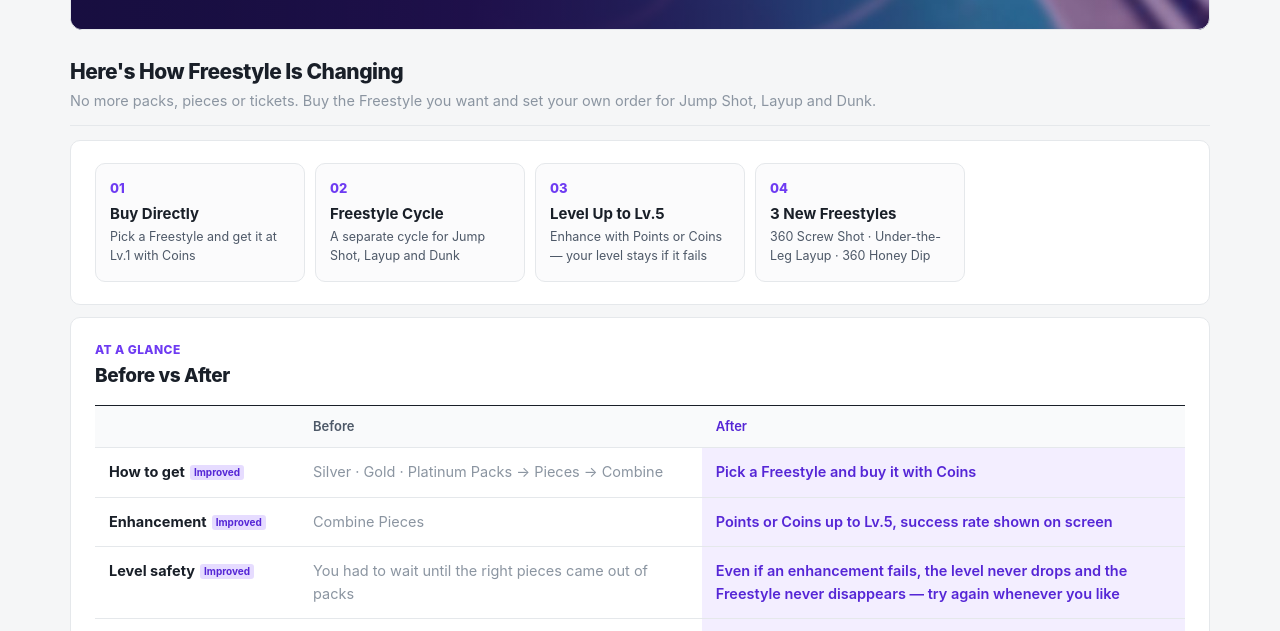
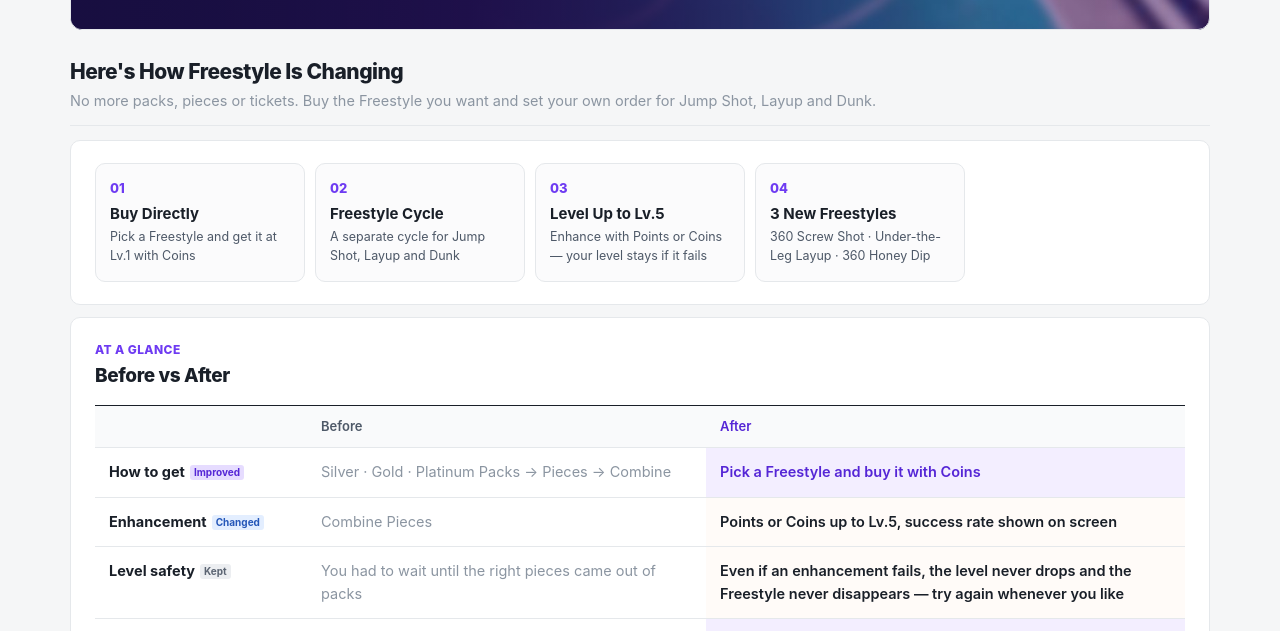
Before and after one commit to 3on3-notice/freestyle, a plain HTML site: page index.html in a window 1280 px wide. Shown: the part 315-946 px from the top of the page. Drawn offline with Linux system fonts and the light colour scheme; a web font is replaced by a local one.

Commit message:
한눈에 보기 표 배지를 개선 · 변경 · 유지 세 가지로 나눔
Co-Authored-By: Claude Opus 5.5 <noreply@anthropic.com>

```diff
--- a/data.js
+++ b/data.js
@@ -26,11 +26,11 @@ window.NOTICE = {
             ["신규 프리스타일 3종", "360도 스크류 슛 · 언더레그 레이업 · 360도 허니딥"] ] },
           { type: "compare", eyebrow: "AT A GLANCE", label: "기존 vs 변경 한눈에 보기", head: ["구분", "기존", "변경"], rows: [
             ["얻는 방법", "실버 · 골드 · 플래티넘 팩 → 조각 → 합성", "원하는 프리스타일을 골라 코인으로 바로 구매", "up"],
-            ["강화", "조각 합성", "포인트 또는 코인으로 Lv.5 까지, 화면에서 성공 확률 확인", "up"],
-            ["레벨 안전", "원하는 조각이 팩에서 나올 때까지 기다려야 성장", "실패해도 레벨이 내려가거나 프리스타일이 사라지지 않음 — 원할 때 바로 다시 도전", "up"],
+            ["강화", "조각 합성", "포인트 또는 코인으로 Lv.5 까지, 화면에서 성공 확률 확인", "change"],
+            ["레벨 안전", "원하는 조각이 팩에서 나올 때까지 기다려야 성장", "실패해도 레벨이 내려가거나 프리스타일이 사라지지 않음 — 원할 때 바로 다시 도전", "keep"],
             ["장착", "정해진 순서대로 모션별 사용 횟수만큼", "점프슛 · 레이업 · 덩크 사이클에 원하는 칸 · 순서로 배치", "up"],
-            ["레이업 · 덩크 구분", "근거리 · 원거리 따로", "레이업 하나, 덩크 하나로 통합"],
-            ["페이크", "다음 모션으로 넘어감", "넘어가지 않음 — 실제로 슛해야 칸 사용"],
+            ["레이업 · 덩크 구분", "근거리 · 원거리 따로", "레이업 하나, 덩크 하나로 통합", "change"],
+            ["페이크", "다음 모션으로 넘어감", "넘어가지 않음 — 실제로 슛해야 칸 사용", "change"],
             ["경기 중 확인", "–", "슛 직후 방금 쓴 모션(NOW) · 다음 모션(NEXT) 표시", "up"] ] } ] },
 
       { id: "buy", nav: "구매", title: "프리스타일은 어떻게 얻나요?", q: "팩을 열어 조각을 모을 필요 없이, 원하는 프리스타일을 골라 바로 구매합니다.",
@@ -134,11 +134,11 @@ window.NOTICE = {
             ["3 New Freestyles", "360 Screw Shot · Under-the-Leg Layup · 360 Honey Dip"] ] },
           { type: "compare", eyebrow: "AT A GLANCE", label: "Before vs After", head: ["", "Before", "After"], rows: [
             ["How to get", "Silver · Gold · Platinum Packs → Pieces → Combine", "Pick a Freestyle and buy it with Coins", "up"],
-            ["Enhancement", "Combine Pieces", "Points or Coins up to Lv.5, success rate shown on screen", "up"],
-            ["Level safety", "You had to wait until the right pieces came out of packs", "Even if an enhancement fails, the level never drops and the Freestyle never disappears — try again whenever you like", "up"],
+            ["Enhancement", "Combine Pieces", "Points or Coins up to Lv.5, success rate shown on screen", "change"],
+            ["Level safety", "You had to wait until the right pieces came out of packs", "Even if an enhancement fails, the level never drops and the Freestyle never disappears — try again whenever you like", "keep"],
             ["Equipping", "Fixed order, by use count", "Place them in any slot and order in each cycle", "up"],
-            ["Layup / Dunk types", "Close and Long Range split", "One Layup cycle, one Dunk cycle"],
-            ["Shot fakes", "Move on to the next motion", "Don't use a slot — only shots you take do"],
+            ["Layup / Dunk types", "Close and Long Range split", "One Layup cycle, one Dunk cycle", "change"],
+            ["Shot fakes", "Move on to the next motion", "Don't use a slot — only shots you take do", "change"],
             ["In-match", "–", "NOW (just used) and NEXT shown right after each shot", "up"] ] } ] },
 
       { id: "buy", nav: "Buy", title: "How do I get Freestyles?", q: "No need to open packs and collect pieces. Just pick the Freestyle you want.",
@@ -242,11 +242,11 @@ window.NOTICE = {
             ["新規フリースタイル3種", "360スクリューショット・アンダーザレッグレイアップ・360ハニーディップ"] ] },
           { type: "compare", eyebrow: "AT A GLANCE", label: "変更前・変更後", head: ["", "変更前", "変更後"], rows: [
             ["入手方法", "シルバー・ゴールド・プラチナパック → ピース → 合成", "欲しいフリースタイルを選んでコインで購入", "up"],
-            ["強化", "ピース合成", "ポイントまたはコインで Lv.5 まで、成功確率は画面で確認", "up"],
-            ["レベルの安心", "欲しいピースがパックから出るまで待つ必要があった", "失敗してもレベルが下がったりフリースタイルが消えたりしない — いつでもすぐ再挑戦", "up"],
+            ["強化", "ピース合成", "ポイントまたはコインで Lv.5 まで、成功確率は画面で確認", "change"],
+            ["レベルの安心", "欲しいピースがパックから出るまで待つ必要があった", "失敗してもレベルが下がったりフリースタイルが消えたりしない — いつでもすぐ再挑戦", "keep"],
             ["装着", "使用回数による固定順", "サイクルごとに好きな枠・順番に配置", "up"],
-            ["レイアップ・ダンクの区分", "ショート・ロングに分かれる", "レイアップ・ダンクそれぞれ1つのサイクル"],
-            ["フェイク", "次のモーションに進む", "進まない — 実際にシュートした時だけ枠を使用"],
+            ["レイアップ・ダンクの区分", "ショート・ロングに分かれる", "レイアップ・ダンクそれぞれ1つのサイクル", "change"],
+            ["フェイク", "次のモーションに進む", "進まない — 実際にシュートした時だけ枠を使用", "change"],
             ["試合中", "–", "シュートの直後に今（NOW）・次（NEXT）のモーションを表示", "up"] ] } ] },
 
       { id: "buy", nav: "購入", title: "フリースタイルはどうやって手に入れますか？", q: "パックを開けてピースを集める必要はありません。欲しいフリースタイルを選ぶだけです。",
--- a/index.html
+++ b/index.html
@@ -222,8 +222,10 @@ a.mi::after{content:"";position:absolute;right:17px;top:50%;width:7px;height:7px
 .cmp-r .new .arr{display:none}   /* 강조 칸 화살표 없앰 (#3) */
 .cmp .tag{display:none}
 .cmp-r b{font-weight:800}
-/* 좋아진 행: 항목 옆 배지 + 변경 칸 강조 (data 의 행 4번째 값 "up") */
+/* 개선·변경·유지 배지: 항목 옆 배지 + 변경 칸 강조 (data 의 행 4번째 값 "up") */
 .cmp-r .better{display:inline-block;margin-left:5px;vertical-align:1px;font-style:normal;font-size:10px;font-weight:700;line-height:15px;padding:0 4px;border-radius:3px;background:#E6DCFF;color:var(--or-d);white-space:nowrap}
+.cmp-r .better.t-change{background:#E3EEFF;color:#2557B8}
+.cmp-r .better.t-keep{background:#ECEEF1;color:#5B6472}
 .cmp-r.up .new{background:#F3EEFF;color:var(--or-d)}
 /* 접는 상자(기한) */
 .fold>summary{display:flex;align-items:center;gap:8px}
@@ -709,6 +711,8 @@ const PLAY = '<svg viewBox="0 0 12 12" aria-hidden="true"><path d="M2 1l9 5-9 5z
 function iconHTML(p) { return `<img src="img/thumb/${p.code}.jpg?v=1118b" alt="" loading="lazy" onerror="this.remove()">`; }
 
 /* ── 블록 ── */
+/* 비교표 항목 배지: data 행 4번째 값 up 개선 / change 변경 / keep 유지 (2026-11-18 사용자 지시 — "좋아진 점" 은 한국어 UI 에서 어색) */
+const CMP_TAG = { up: { kr: "개선", en: "Improved", jp: "改善" }, change: { kr: "변경", en: "Changed", jp: "変更" }, keep: { kr: "유지", en: "Kept", jp: "維持" } };
 const MENU_PHOTO = { "PET LINEUP": "lineup", "ADOPT PET": "adopt", "PET HOUSE": "house", "PET COMBINATION": "combination" };
 const hasPhotoBlock = k => ((N[L] || {}).chapters || []).some(c => (c.blocks || []).some(b => b.photo === k && b.type !== "img" && b.type !== "alert"));
 const noteHTML = n => !n ? "" : (Array.isArray(n) ? n : [n]).filter(Boolean).map(x => `<p class="note">※ ${x}</p>`).join("");   // 여러 줄이면 ※ 줄마다
@@ -734,7 +738,7 @@ const R = {
     const isNone = v => v == null || /^\s*[–—-]?\s*$/.test(String(v));
     const arr = '<svg class="arr" viewBox="0 0 24 24" fill="none" stroke="currentColor" stroke-width="2.4" stroke-linecap="round" stroke-linejoin="round" aria-hidden="true"><path d="M5 12h13M13 6l6 6-6 6"/></svg>';
     return box(b, `${descHTML(b.text)}<div class="cmp" role="table">${h.length ? `<div class="cmp-h" role="row"><span role="columnheader">${hk}</span><span role="columnheader">${ho}</span><span role="columnheader">${hn}</span></div>` : ""}${(b.rows || []).map(r =>
-      `<div class="cmp-r${r[3] === "up" ? " up" : ""}" role="row"><span class="k" role="rowheader">${r[0] || ""}${r[3] === "up" ? `<em class="better">${u.better || { kr: "좋아진 점", en: "Improved", jp: "改善" }[L] || "Improved"}</em>` : ""}</span><span class="old${isNone(r[1]) ? " none" : ""}" role="cell"><em class="tag">${ho}</em><span>${isNone(r[1]) ? u.none : r[1]}</span></span><span class="new" role="cell">${arr}<em class="tag">${hn}</em><span>${isNone(r[2]) ? u.none : r[2]}</span></span></div>`).join("")}</div>${noteHTML(b.note)}`);
+      `<div class="cmp-r${r[3] === "up" ? " up" : ""}" role="row"><span class="k" role="rowheader">${r[0] || ""}${CMP_TAG[r[3]] ? `<em class="better t-${r[3]}">${CMP_TAG[r[3]][L] || CMP_TAG[r[3]].en}</em>` : ""}</span><span class="old${isNone(r[1]) ? " none" : ""}" role="cell"><em class="tag">${ho}</em><span>${isNone(r[1]) ? u.none : r[1]}</span></span><span class="new" role="cell">${arr}<em class="tag">${hn}</em><span>${isNone(r[2]) ? u.none : r[2]}</span></span></div>`).join("")}</div>${noteHTML(b.note)}`);
   },
   menu: b => box(b, `<ul class="menu">${(b.items || []).map(m => {
     const inner = `<b>${m[0] || ""}</b>${m[1] ? `<span class="en">${m[1]}</span>` : ""}${m[2] ? `<p>${m[2]}</p>` : ""}`;
```
